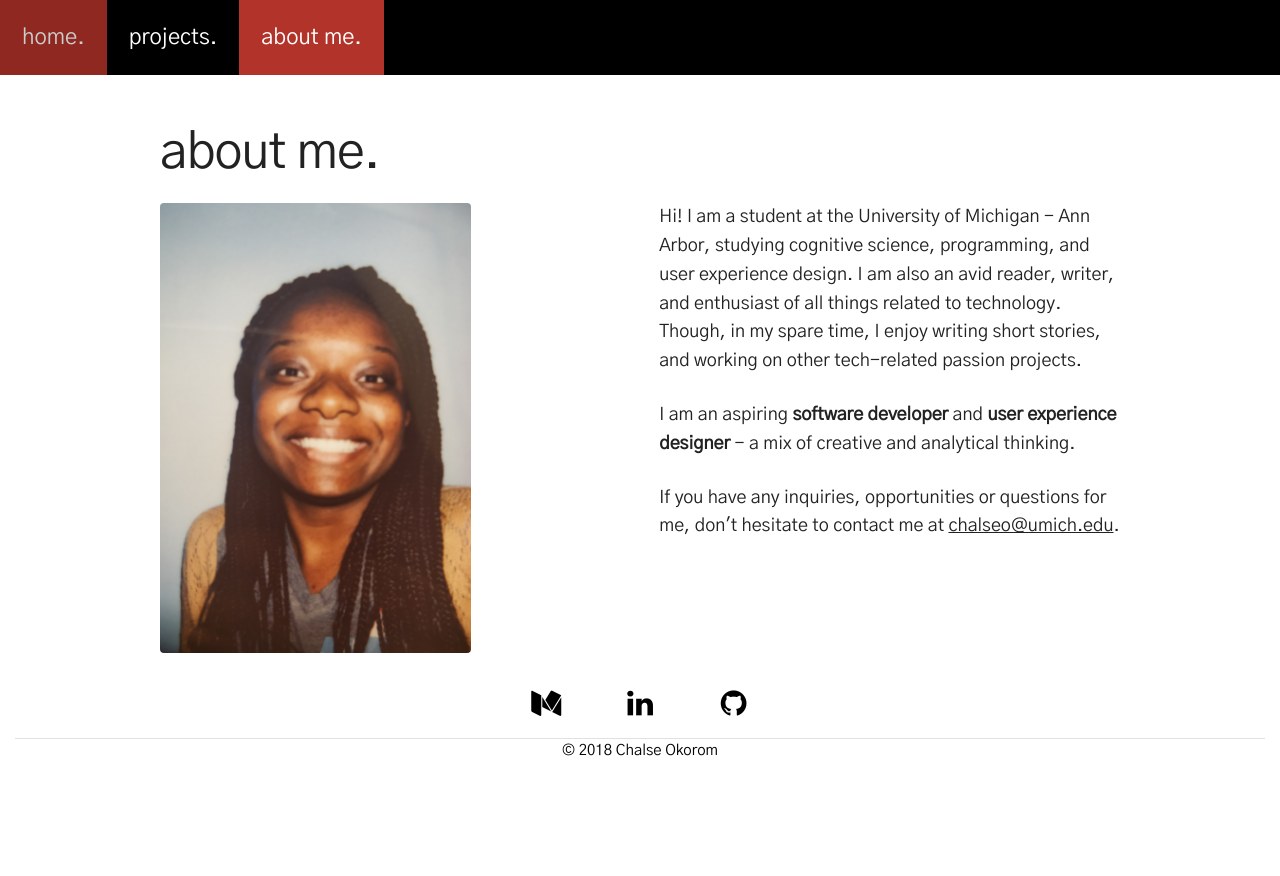
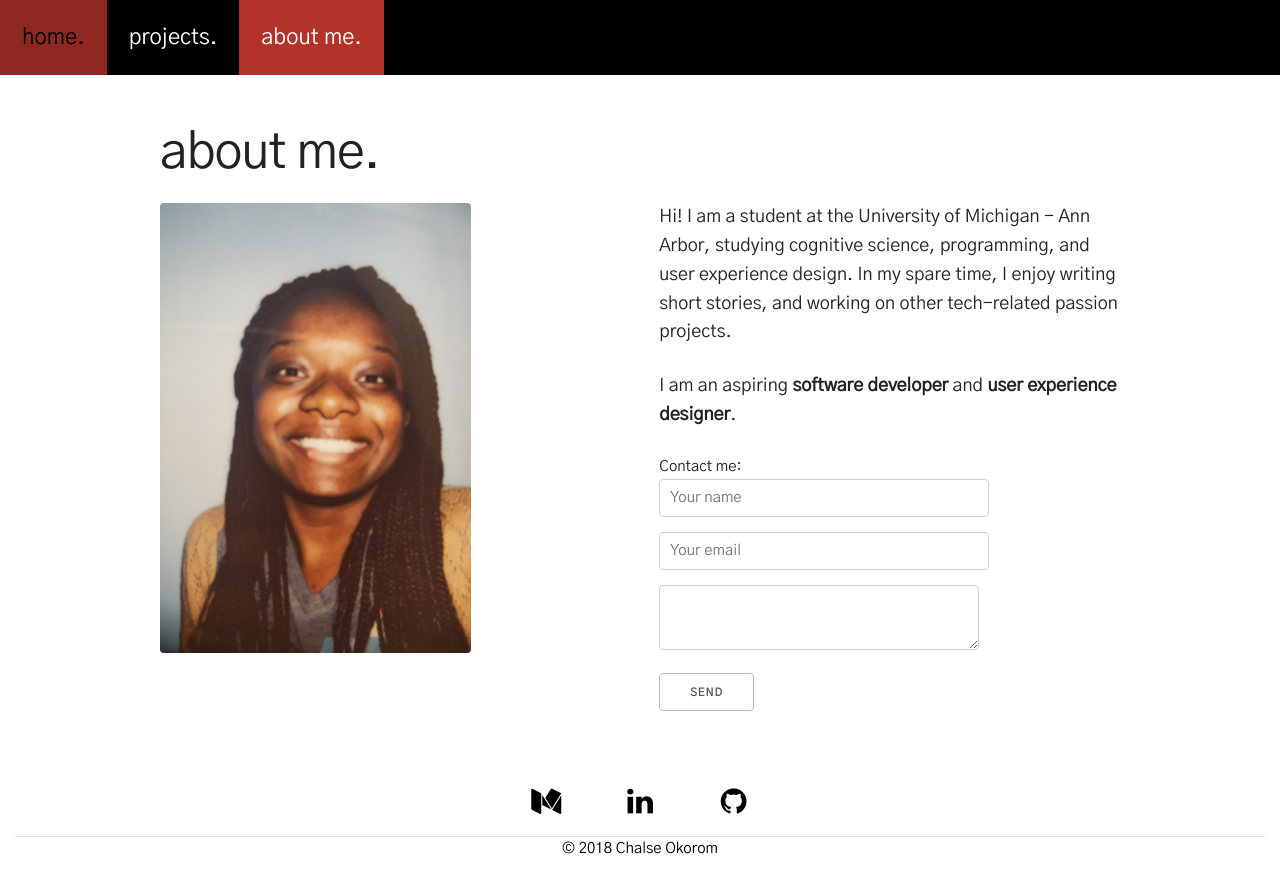
Before and after one commit to chalseoko/chalseo, a plain HTML site: page about.html in a window 1280 px wide. Before the commit the page ends 800 px from the top, so only its background shows below. Drawn offline with Linux system fonts and the light colour scheme; a web font is replaced by a local one.

Commit message:
updates before total overhaul

```diff
--- a/about.html
+++ b/about.html
@@ -41,11 +41,19 @@
           <img alt="chalse's face" src="img/me.jpg" style="max-height: 450px; border-radius: 4px;">
         </div>
         <div class="one-half column">
-          <p>Hi! I am a student at the University of Michigan - Ann Arbor, studying cognitive science, programming, and user experience design. I am also an avid reader, writer, and enthusiast of all things related to technology. Though, in my spare time, I enjoy writing short stories, and working on other tech-related passion projects. </p>
-          <p>I am an aspiring <b>software developer</b> and <b>user experience designer</b> - a mix of creative and analytical thinking. </p>
-          <p>If you have any inquiries, opportunities or questions for me, don't hesitate to contact me at <u>chalseo@umich.edu</u>.</p>
+          <p>Hi! I am a student at the University of Michigan - Ann Arbor, studying cognitive science, programming, and user experience design. In my spare time, I enjoy writing short stories, and working on other tech-related passion projects. </p>
+          <p>I am an aspiring <b>software developer</b> and <b>user experience designer</b>.</p>
+          <form action="https://formspree.io/chalseo@umich.edu" method="POST">
+              Contact me: <br />
+              <input type="text" name="_subject" placeholder="Your name"> <br />
+              <input type="email" name="_replyto" placeholder="Your email"> <br />
+              <textarea type="text" name="message" placeholder="Your message..." rows="20"> </textarea> <br />
+              <input type="submit" value="Send">
+          </form>
         </div>
       </div>
+
+
 
   </div>
 
--- a/css/custom.css
+++ b/css/custom.css
@@ -36,10 +36,8 @@ img {
   opacity: 0.8;
 }
 
-
 .current-page {
   background-color: #B23329;
-  color: white;
 }
 
 iframe{
@@ -71,8 +69,7 @@ footer {
 }
 
 a, a:hover {
-  color: white;
-  text-decoration: none;
+  color: black;
 }
 
 /* Tablet View */
```
Also changed, not shown: projects.html (+10 -10 lines).
